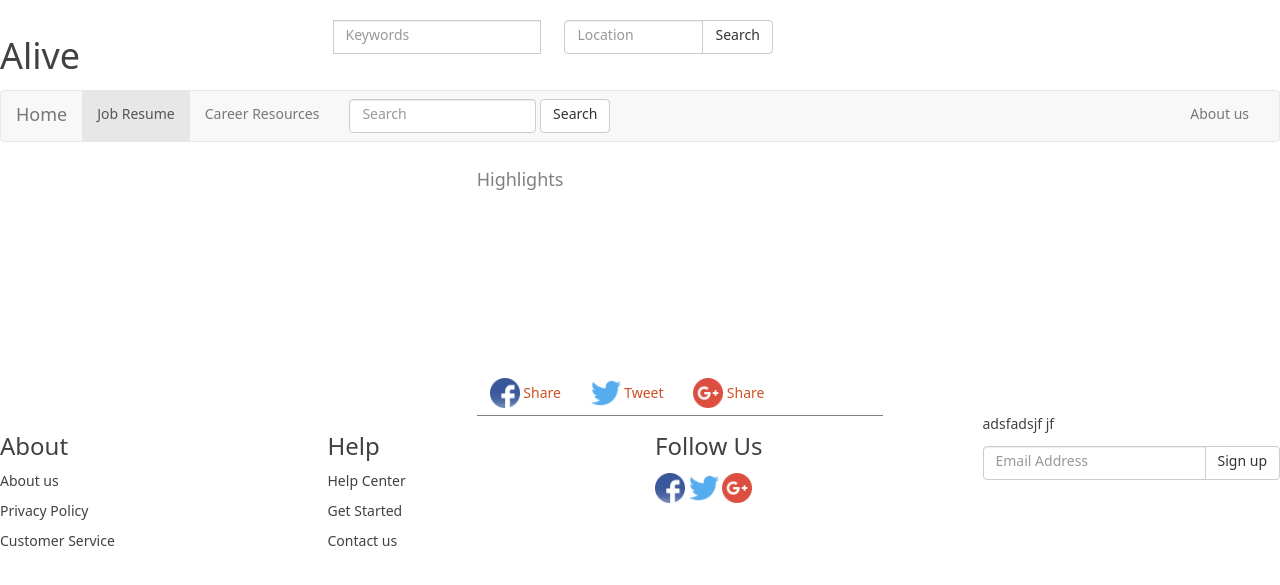
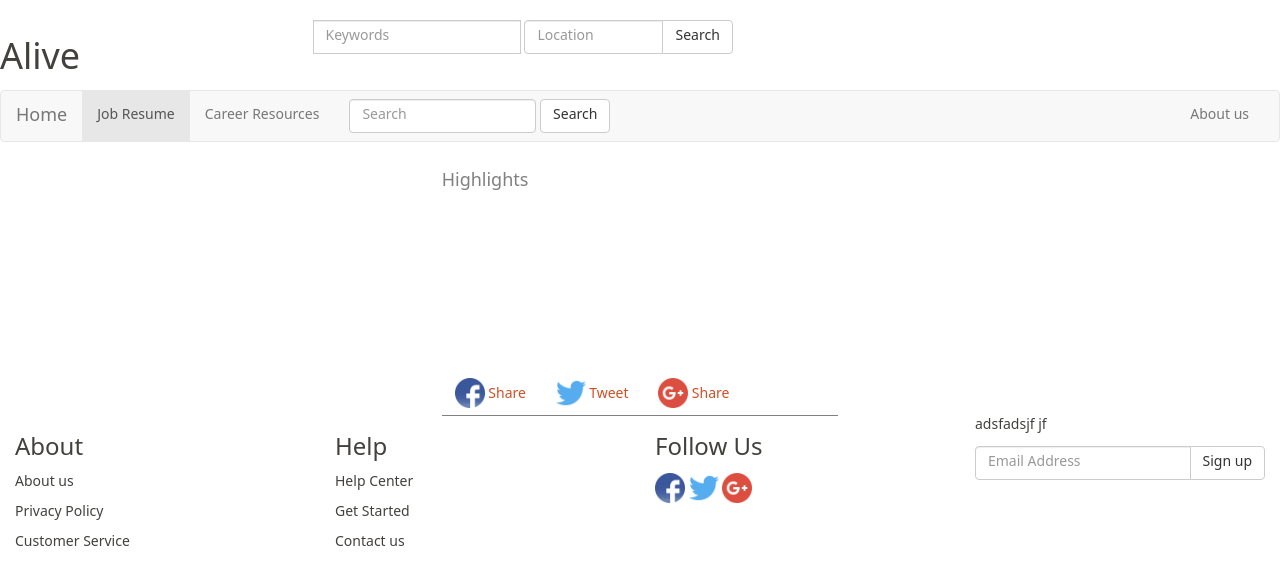
Before and after one commit to jingfei/Alive, a PHP site: page /docs/index.html in a window 1280 px wide. Shown: the top 585 px of the page. Run offline with PHP 8.4, Linux system fonts and the light colour scheme.

Commit message:
overall changes

```diff
--- a/docs/css/home.css
+++ b/docs/css/home.css
@@ -1,2 +1,2 @@
-@charset "UTF-8";body a,body a:hover{color:#CE5024}@font-face{font-family:NotoSansCJKtc-Regular;src:url(/font/NotoSansCJKtc-Regular.woff) format("woff")}body,html{color:#42413E;background:#fff;font-family:NotoSansCJKtc-Regular,'Noto Sans',"微軟雅黑","Microsoft YaHei",Helvetica,sans-serif}body{padding-top:20px}body a:hover{opacity:.8}.col-md-4{color:gray;margin-left:20px}.homepage{border-bottom:solid 1px gray}#footer{margin-left:auto}
+@charset "UTF-8";body a,body a:hover{color:#CE5024}@font-face{font-family:NotoSansCJKtc-Regular;src:url(/font/NotoSansCJKtc-Regular.woff) format("woff")}body,html{color:#42413E;background:#fff;font-family:NotoSansCJKtc-Regular,'Noto Sans',"微軟雅黑","Microsoft YaHei",Helvetica,sans-serif}body{padding-top:20px}body a:hover{opacity:.8}.col-md-4{color:gray}.homepage{border-bottom:solid 1px gray}body>.row{margin:0}
 /*# sourceMappingURL=home.css.map */
--- a/scss/home.scss
+++ b/scss/home.scss
@@ -8,10 +8,6 @@
   border-bottom: solid 1px gray;
 }
 
-.visit-us{
-  cursor: pointer;
+body > .row {
+  margin: 0;
 }
-
-#header{
-
-}
```
